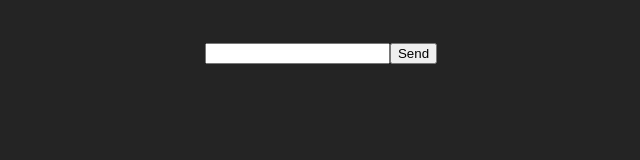
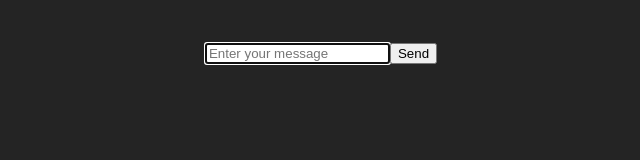
Before and after one commit to ivanmla/seminar_chat-app, a React (Vite) app: page / in a window 1280 px wide. Shown: the top 160 px of the page, without its empty margins (319-959 px from the left). Built offline with nearby package versions, Linux system fonts and the light colour scheme.

Commit message:
temporary messages out, input message saved in messages array

```diff
--- a/index.html
+++ b/index.html
@@ -1,6 +1,7 @@
 <!DOCTYPE html>
 <html lang="en">
     <head>
+        <script src="https://cdn.scaledrone.com/scaledrone.min.js"></script>
         <meta charset="UTF-8" />
         <!--link rel="icon" type="image/svg+xml" href="/vite.svg" /-->
         <meta name="viewport" content="width=device-width, initial-scale=1.0" />
--- a/src/App.jsx
+++ b/src/App.jsx
@@ -4,27 +4,29 @@ import SendMessage from './components/SendMessage'
 import ViewMessages from './components/ViewMessages'
 
 function App() {
-    const [newMessage, setNewMessage] = useState(null)
+    const [newMessageText, setNewMessageText] = useState('')
     const [messages, setMessages] = useState([])
 
-    // temporary, for rendering messages in View:
-    const setTestMessageHandler = () => {
-        setMessages([
-            {
-                text: 'First message text',
-                member: {
-                    color: 'blue',
-                    username: 'first username',
-                },
-            },
-            {
-                text: 'Second message text',
-                member: {
-                    color: 'red',
-                    username: 'second username',
-                },
-            },
-        ])
+    function randomName() {
+        const adjectives = ['autumn', 'hidden', 'bitter', 'misty', 'silent']
+        const nouns = ['river', 'breeze', 'moon', 'rain', 'wind', 'sea']
+        const adjective =
+            adjectives[Math.floor(Math.random() * adjectives.length)]
+        const noun = nouns[Math.floor(Math.random() * nouns.length)]
+        return adjective + noun
+    }
+
+    function randomColor() {
+        return '#' + Math.floor(Math.random() * 0xffffff).toString(16)
+    }
+
+    const setMessageHandler = () => {
+        if (!newMessageText) return
+        const msg = {
+            text: newMessageText,
+            member: { username: randomName(), color: randomColor() },
+        }
+        setMessages([...messages, msg])
     }
 
     return (
@@ -32,8 +34,8 @@ function App() {
             <div>
                 <ViewMessages messages={messages} />
                 <SendMessage
-                    setNewMessage={setNewMessage}
-                    setTestMessageHandler={setTestMessageHandler}
+                    setNewMessageText={setNewMessageText}
+                    setMessageHandler={setMessageHandler}
                 />
             </div>
         </>
--- a/src/components/SendMessage.jsx
+++ b/src/components/SendMessage.jsx
@@ -1,13 +1,18 @@
 import React from 'react'
 
-const SendMessage = ({ setNewMessage, setTestMessageHandler }) => {
-    const newMessageHandler = (event) => {
-        setNewMessage({ text: event.target.value })
+const SendMessage = ({ setNewMessageText, setMessageHandler }) => {
+    const newMessageTextHandler = (event) => {
+        setNewMessageText(event.target.value)
     }
     return (
         <>
-            <input type="text" onChange={newMessageHandler}></input>
-            <button onClick={setTestMessageHandler}>Send</button>
+            <input
+                type="text"
+                placeholder="Enter your message"
+                autoFocus={true}
+                onChange={newMessageTextHandler}
+            ></input>
+            <button onClick={setMessageHandler}>Send</button>
         </>
     )
 }
```
Lines whose indentation alone changed are shown as unchanged.
